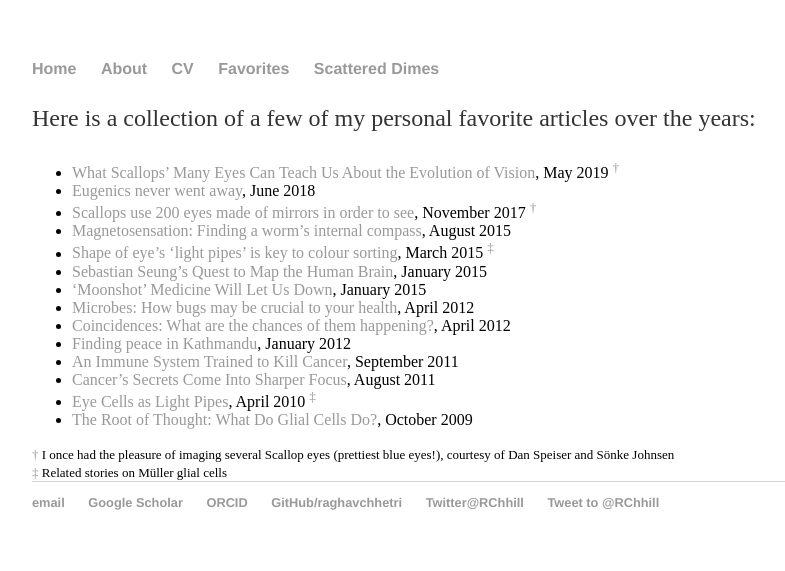
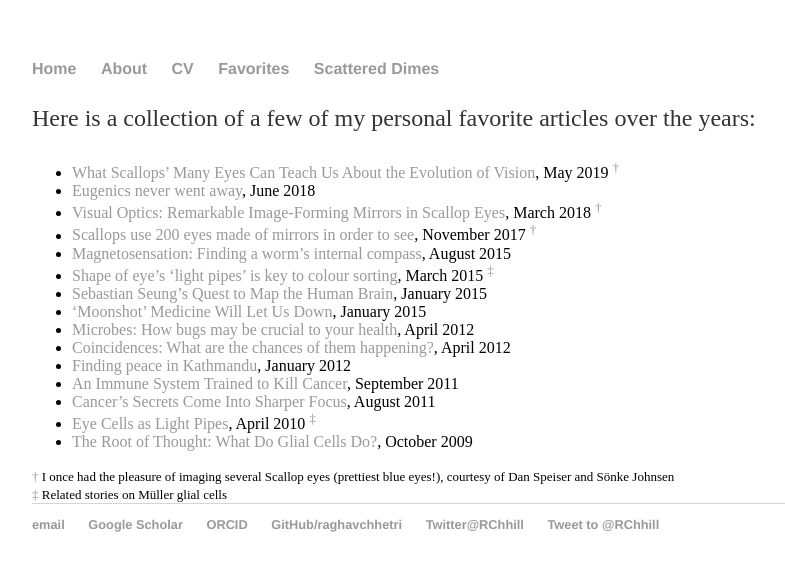
Before and after one commit to raghavchhetri/raghavchhetri.github.io, a Jekyll site: the page built from favorites/index.md, in a window 1280 px wide. Shown: the top 571 px of the page, without its empty margins (160-945 px from the left). Built offline with Jekyll 4.4.1, drawn with Linux system fonts in a browser that asks for light colours; comment, search, counter and statistics services are not loaded.

Commit message:
Update index.md

```diff
--- a/favorites/index.md
+++ b/favorites/index.md
@@ -6,6 +6,7 @@ title: Favorite articles
 Here is a collection of a few of my personal favorite articles over the years:
 - [What Scallops’ Many Eyes Can Teach Us About the Evolution of Vision](https://www.smithsonianmag.com/science-nature/what-scallops-many-eyes-can-teach-us-about-evolution-vision-180972099/), May 2019 <sup>[&dagger;](#note1)</sup>
 - [Eugenics never went away](https://aeon.co/essays/eugenics-today-where-eugenic-sterilisation-continues-now), June 2018
+- [Visual Optics: Remarkable Image-Forming Mirrors in Scallop Eyes](https://www.cell.com/current-biology/pdf/S0960-9822(18)30145-3.pdf), March 2018 <sup>[&dagger;](#note1)</sup>
 - [Scallops use 200 eyes made of mirrors in order to see](https://www.theverge.com/2017/11/30/16719146/king-scallop-eyes-mirror-lens-optics-biomimicry), November 2017 <sup>[&dagger;](#note1)</sup>
 - [Magnetosensation: Finding a worm's internal compass](https://elifesciences.org/articles/09666), August 2015
 - [Shape of eye's 'light pipes' is key to colour sorting](https://www.bbc.com/news/science-environment-31775458), March 2015 <sup>[&Dagger;](#note2)</sup>
```
